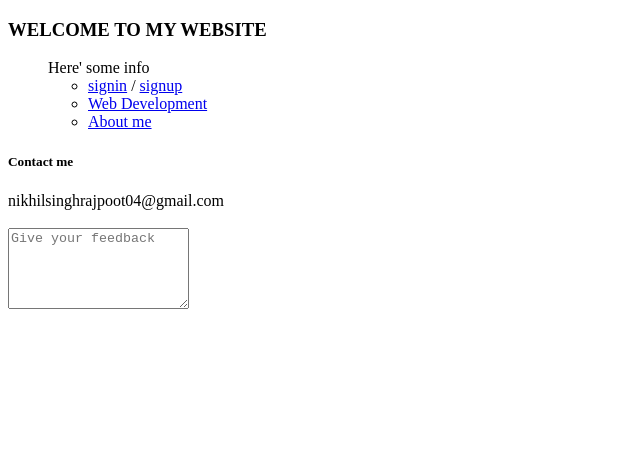
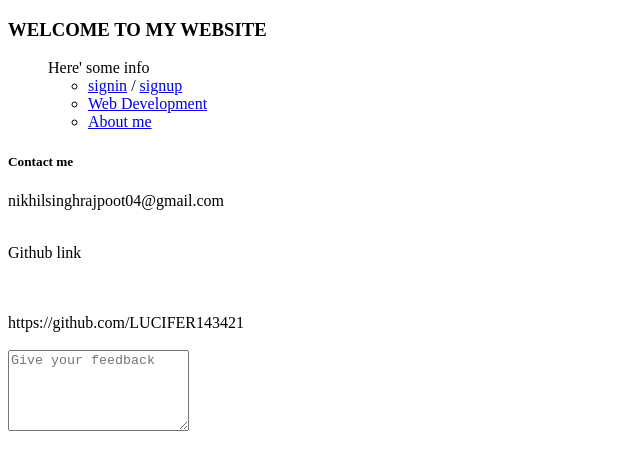
Before and after one commit to LUCIFER143421/1st_Website, a plain HTML site: page index.html in a window 1280 px wide. Shown: the whole page, without its empty margins (0-640 px from the left). Drawn offline with Linux system fonts and the light colour scheme.

Commit message:
github link added

```diff
--- a/index.html
+++ b/index.html
@@ -18,6 +18,10 @@
     <h5>Contact me</h5>
     <Gmail:->nikhilsinghrajpoot04@gmail.com</Gmail:->
     <br><br>
+    <p> Github link</p>
+    <br><br>
+    https://github.com/LUCIFER143421
+    <br><br>
     <label for="2">
     <textarea name="feedback" id="2" placeholder="Give your feedback" column="10" rows="5" ></textarea>
     </label>
```
